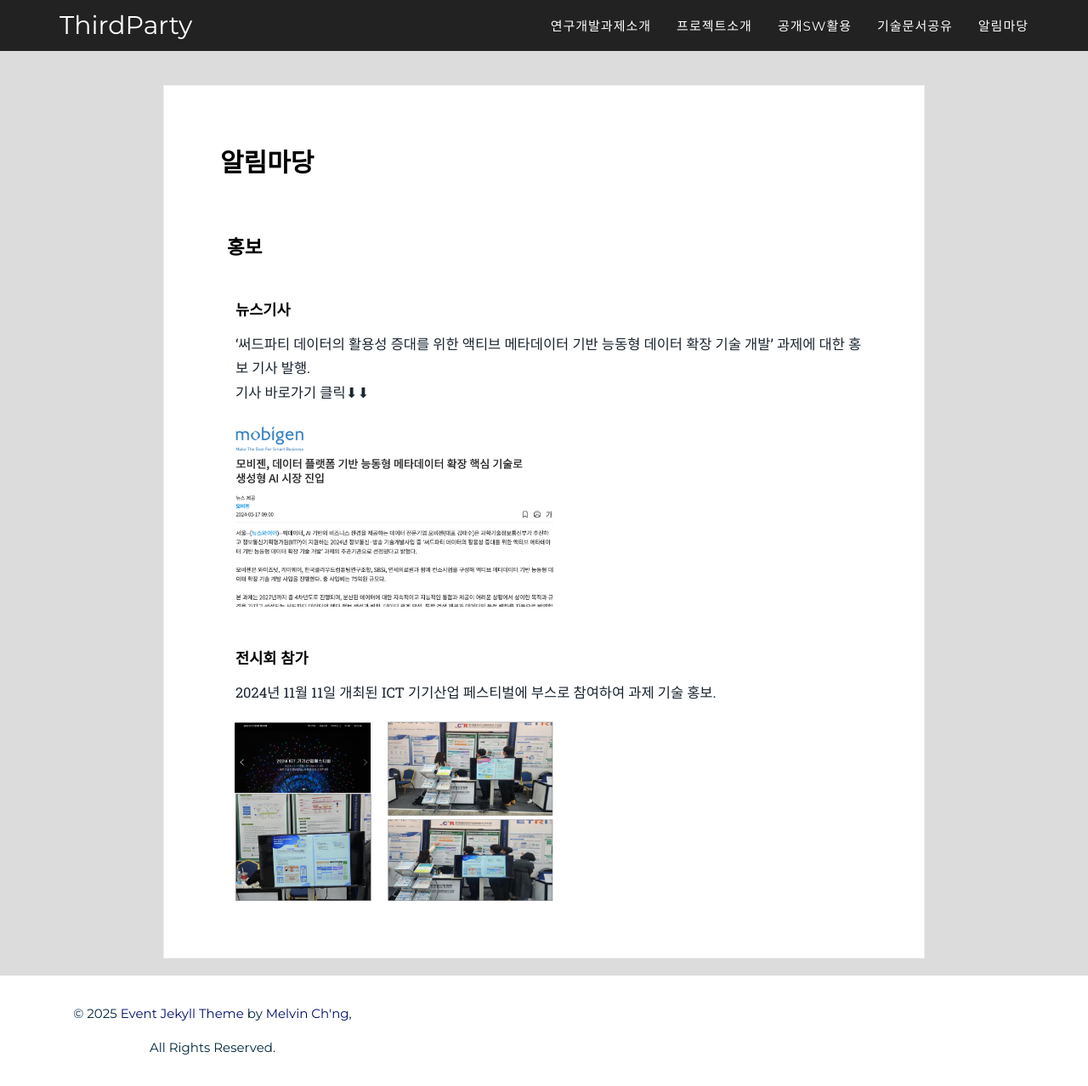
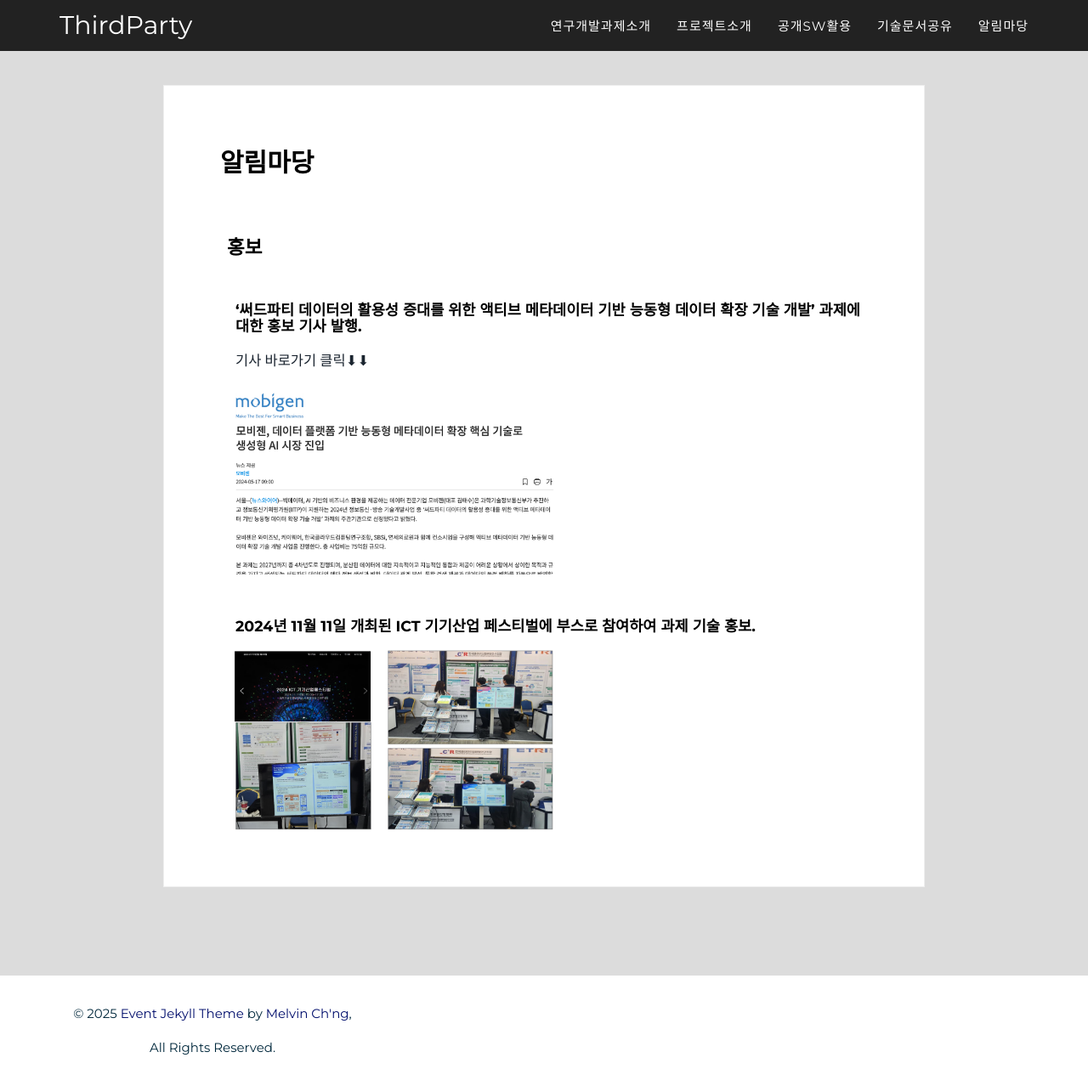
Before and after one commit to ThirdActiveDataExTech/ThirdActiveDataExTech.github.io, a Jekyll site: the page built from 2016_pages/announcement.html, in a window 1280 px wide and 1278 px high. Shown: the whole window at 85% size. Built offline with Jekyll 4.4.1, drawn with Linux system fonts in a browser that asks for light colours; some web fonts are replaced.

Commit message:
[알림마당]
- 내용 변경

```diff
--- a/2016_pages/announcement.html
+++ b/2016_pages/announcement.html
@@ -9,16 +9,14 @@ title: 알림마당
     <h1 class="title">{{ page.title }}</h1>
     <h2>홍보</h2>
 
-    <h3>뉴스기사</h3>
+    <h3>‘써드파티 데이터의 활용성 증대를 위한 액티브 메타데이터 기반 능동형 데이터 확장 기술 개발’ 과제에 대한 홍보 기사 발행.<br></h3>
     <p class="context1">
-        ‘써드파티 데이터의 활용성 증대를 위한 액티브 메타데이터 기반 능동형 데이터 확장 기술 개발’ 과제에 대한 홍보 기사 발행.<br>
         기사 바로가기 클릭⬇︎⬇︎
     </p>
     <img class="announce-img" src="/css/2016_style/img/press-release1.png" href="https://www.newswire.co.kr/newsRead.php?no=989803" alt="">
 
-    <h3>전시회 참가</h3>
+    <h3>2024년 11월 11일 개최된 ICT 기기산업 페스티벌에 부스로 참여하여 과제 기술 홍보.</h3>
     <p class="context1">
-        2024년 11월 11일 개최된 ICT 기기산업 페스티벌에 부스로 참여하여 과제 기술 홍보.
-    </p>
+        </p>
     <img class="announce-img" src="/css/2016_style/img/CCCR-promotion.png" alt="">
 </div>
```
